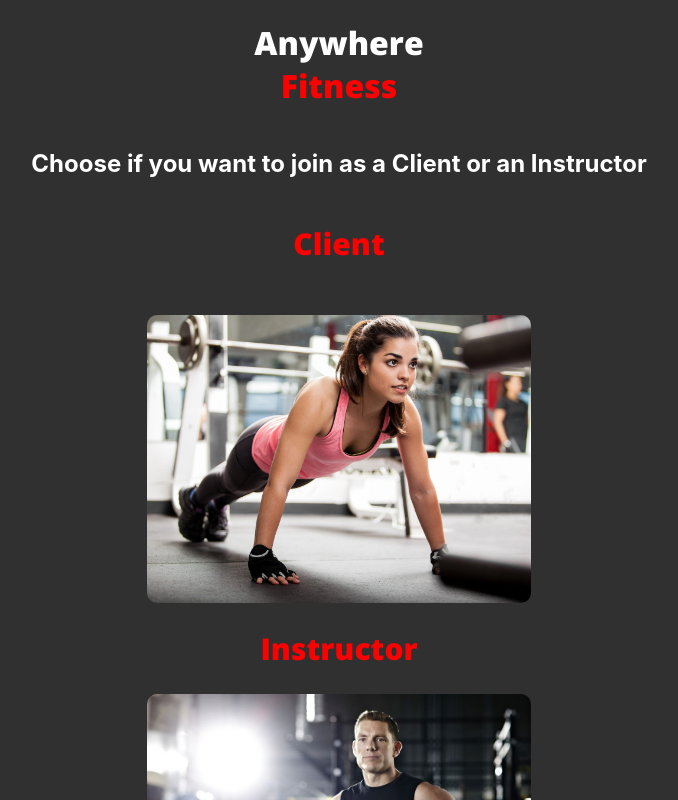
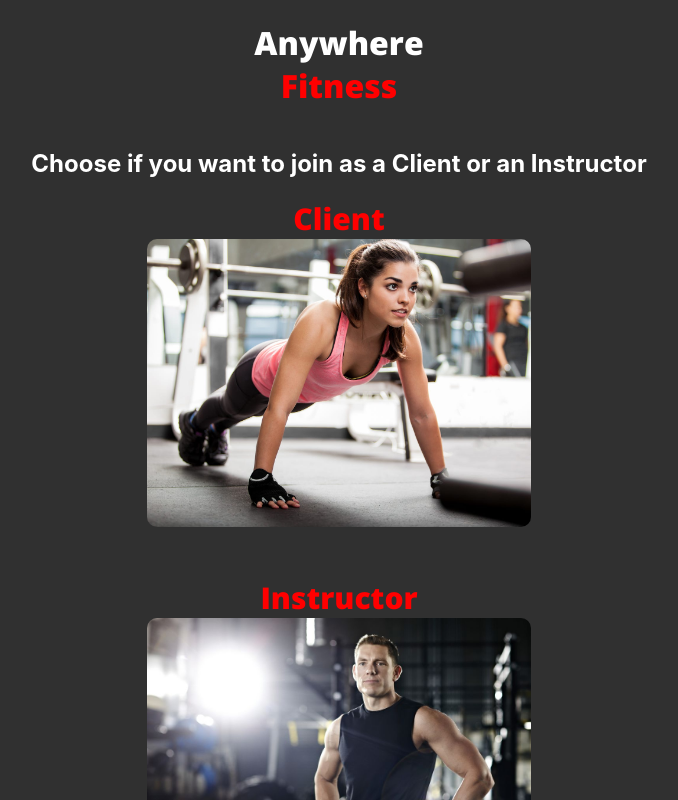
Before and after one commit to tt-webft-20AnywhereFitness/front-end, a React (Create React App) app in the folder front-end/: page /choice in a window 1280 px wide. Shown: the top 800 px of the page, without its empty margins (301-979 px from the left). Built offline with nearby package versions, Linux system fonts and the light colour scheme.

Commit message:
linked trainer reg page

```diff
--- a/front-end/src/App.css
+++ b/front-end/src/App.css
@@ -73,6 +73,12 @@
   color: white;
   text-align: center;
 }
+.choicemain span {
+  color: red;
+  font-size: 30px;
+  font-family: "Open Sans";
+  font-weight: bold;
+}
 
 .choiceimages {
   display: flex;
@@ -94,7 +100,3 @@
   border: 2px solid white;
   cursor: pointer;
 }
-
-.choiceimages h2:hover {
-  color: red;
-}
--- a/front-end/src/components/Choice.js
+++ b/front-end/src/components/Choice.js
@@ -1,16 +1,21 @@
 import client from "../components/images/client.jpeg";
 import trainer from "../components/images/trainer.jpeg";
+import { Link } from "react-router-dom";
+import React from "react";
 
 export default function Choice() {
   return (
     <div className="choicemain">
       <h2>Choose if you want to join as a Client or an Instructor</h2>
-      <div className="choiceimages">
-        <h2>Client</h2><br/>
+
+      <span>Client</span>
+      <Link to="/register" className="choiceimages">
         <img src={client} alt="" />
-        <h2>Instructor</h2>
+      </Link>
+      <span>Instructor</span>
+      <Link to="/register" className="choiceimages">
         <img src={trainer} alt="" />
-      </div>
+      </Link>
     </div>
   );
 }
```
Also changed, not shown: 1 other file (tests, documents, lock files or other folders).
